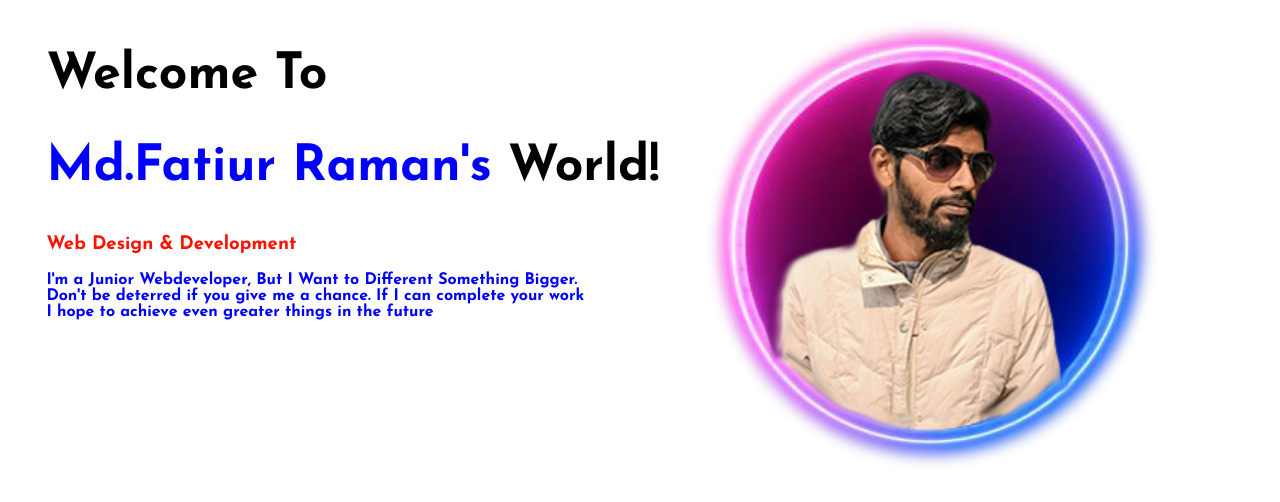
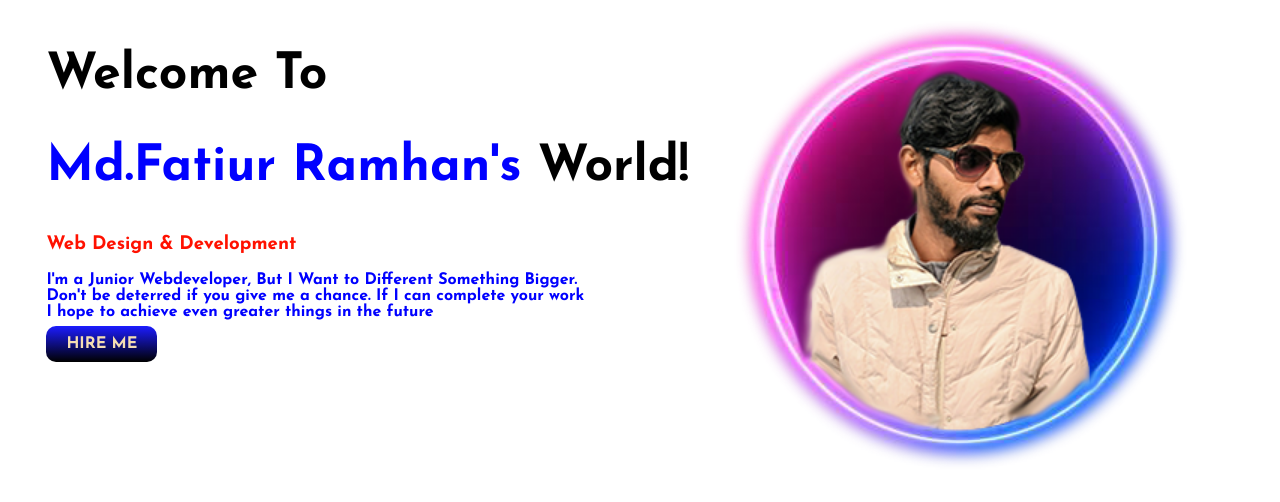
Before and after one commit to MdFatiur/my-portfolio-website, a plain HTML site: page index.html in a window 1280 px wide. Drawn offline with Linux system fonts and the light colour scheme.

Commit message:
gradient added

```diff
--- a/index.html
+++ b/index.html
@@ -16,14 +16,16 @@
     <section>
         <div>
             <H1>Welcome To</H1>
-            <h1><span class="fatiur-color">Md.Fatiur Raman's</span> World!</h1>
+            <h1><span class="fatiur-color">Md.Fatiur Ramhan's</span> World!</h1>
             <h3 Class="about-head">Web Design & Development</h3>
             <P class="about-me">I'm a Junior Webdeveloper, But I Want to Different Something Bigger. <br>
                 Don't be deterred if you give me a chance. If I can complete your work <br>
                 I hope to achieve even greater things in the future </P>
+            <a class="hire-me" href="https://www.facebook.com/fatiur.parsonal" target="_blank"> HIRE ME</a>
         </div>
         <div class="half-width2">
             <img src="final/image2 copy.png" alt="This is Md. Fatiur Rahman's Picture">
+
         </div>
     </section>
 
--- a/style.css
+++ b/style.css
@@ -31,6 +31,14 @@ section {
 .half-width2 img {
     padding-left: 15%;
     width: 150%;
+}
 
+.hire-me {
+    color: wheat;
+    background-image: linear-gradient(rgba(0, 0, 255, 0.89), black);
+    padding: 10px 20px;
+    border-radius: 10px;
+    text-decoration: none;
+    font-weight: 800;
 
 }
```
